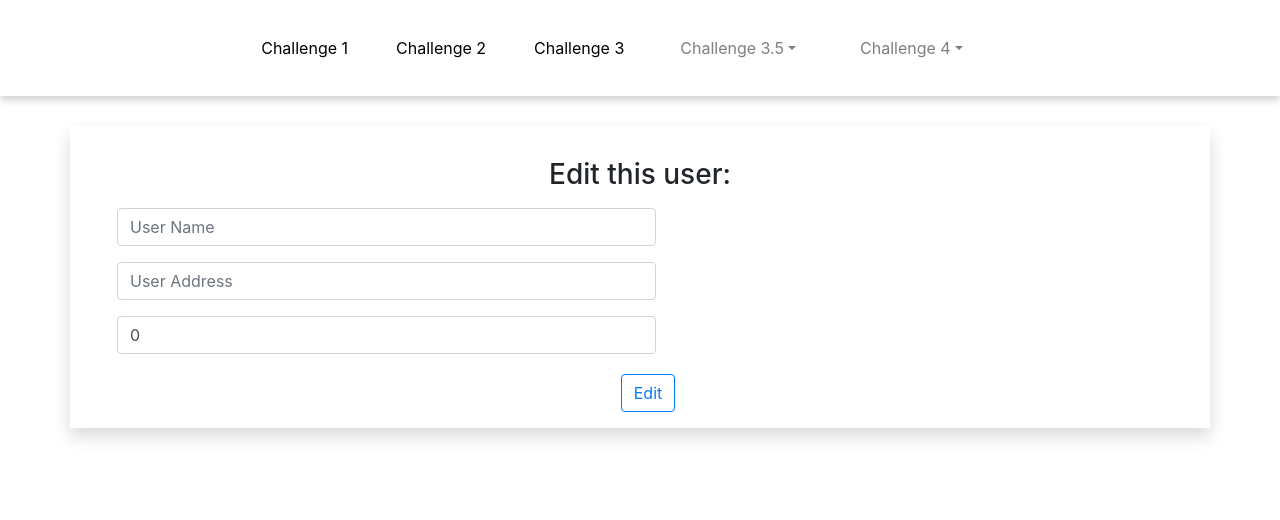
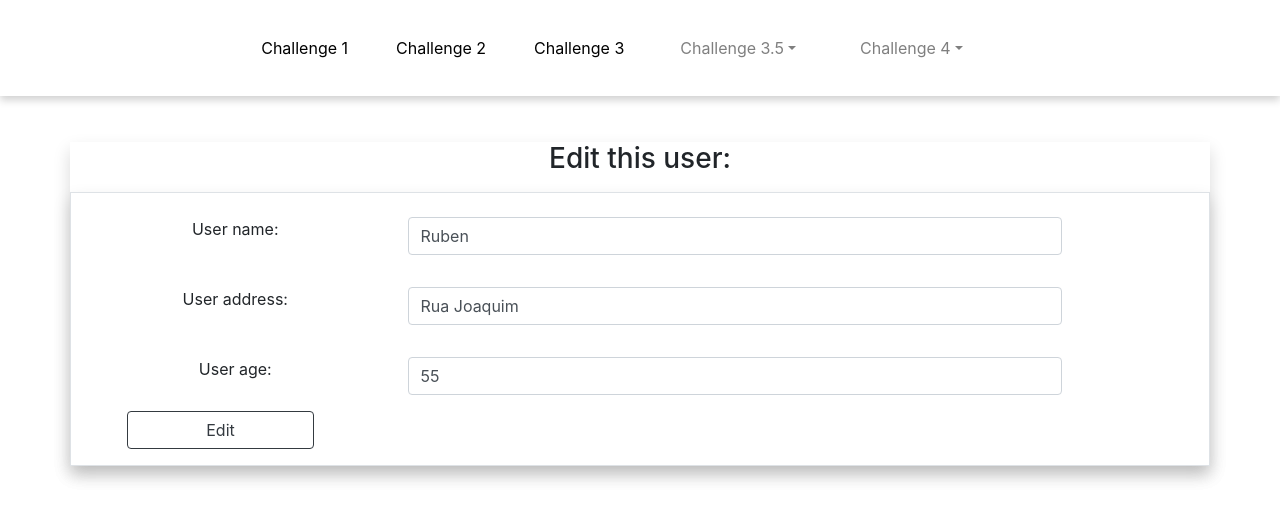
Before and after one commit to tunes94/react_scaffold, a React (Create React App) app: page /challenge4/user/1/edit in a window 1280 px wide. Shown: the top 520 px of the page. Built offline with nearby package versions, Linux system fonts and the light colour scheme.

Commit message:
exercicio 4 CRUD feito

```diff
--- a/src/screens/Challenge4/editUser.tsx
+++ b/src/screens/Challenge4/editUser.tsx
@@ -8,12 +8,19 @@ export interface EditUserProps {
   match?: any;
   history: any;
   users: User[];
+  editUser?: (
+    user_name: string,
+    address: string,
+    age: number,
+    user_id: number
+  ) => void;
 }
 
 export interface InternalState {
   user_name: string;
   address: string;
   age: number;
+  user_id: number;
 }
 
 class EditUser extends React.Component<EditUserProps, InternalState> {
@@ -22,7 +29,8 @@ class EditUser extends React.Component<EditUserProps, InternalState> {
     this.state = {
       user_name: "",
       address: "",
-      age: 0
+      age: 0,
+      user_id: 0
     };
   }
 
@@ -39,7 +47,8 @@ class EditUser extends React.Component<EditUserProps, InternalState> {
       this.setState({
         user_name: filteredUser.user_name,
         address: filteredUser.address,
-        age: filteredUser.age
+        age: filteredUser.age,
+        user_id: idSelected
       });
     }
   }
@@ -52,48 +61,66 @@ class EditUser extends React.Component<EditUserProps, InternalState> {
   };
 
   render(): JSX.Element {
-    const { user_name, address, age } = this.state;
+    const { user_name, address, age, user_id } = this.state;
+    const { editUser, history } = this.props;
     return (
       <div className="container shadow">
-        <div className="form-group p-3">
         <h3 className="m-3">Edit this user:</h3>
-
+        <div className="form-group">
+          <div className="row border p-2 shadow">
+            <label className="col-3 m-3">User name:</label>
             <input
               name="user_name"
               value={user_name}
               onChange={this.handleChange}
               type="text"
-            className="form-control col-6 m-3"
+              className="form-control col-7 m-3"
               aria-describedby="helpId"
               placeholder="User Name"
             ></input>
 
+            <label className="col-3 m-3">User address:</label>
             <input
               name="address"
               value={address}
               onChange={this.handleChange}
               type="text"
-            className="form-control col-6 m-3"
+              className="form-control col-7 m-3"
               aria-describedby="helpId"
               placeholder="User Address"
             ></input>
-
+            <label className="col-3 m-3">User age:</label>
             <input
               name="age"
               value={age}
               onChange={this.handleChange}
               type="number"
-            className="form-control col-6 m-3"
+              className="form-control col-7 m-3"
               aria-describedby="helpId"
               placeholder="User Age"
             ></input>
 
             <button
-            //   onClick={this.editUser}
-            className="btn btn-outline-primary ml-3 mt-1 "
+              onClick={(): void => {
+                try {
+                  editUser &&
+                    editUser(
+                      user_name as string,
+                      address as string,
+                      age as number,
+                      user_id as number
+                    );
+                  history.goBack();
+                } catch {
+                  alert("Error!");
+                }
+              }}
+              type="button"
+              className="btn btn-outline-dark col-2 ml-5 mb-2"
             >
               Edit
             </button>
+          </div>
         </div>
       </div>
     );
--- a/src/store/Challenge4/action.tsx
+++ b/src/store/Challenge4/action.tsx
@@ -14,7 +14,7 @@ export const editUser = (
   return action(Actions.EDIT_USER, { user_name, address, age, user_id });
 };
 
-// export const editUser = (user: User) => {
+// export const editUser44 = (user: User) => {
 //   return action(Actions.EDIT_USER, { user });
 // };
 
--- a/src/store/Challenge4/reducer.tsx
+++ b/src/store/Challenge4/reducer.tsx
@@ -12,7 +12,14 @@ interface initiaLStateInteface {
 }
 
 const INITIAL_STATE: initiaLStateInteface = {
-  users: []
+  users: [
+    {
+      user_name: "Ruben",
+      address: "Rua Joaquim",
+      age: 55,
+      user_id: 1
+    }
+  ]
 };
 
 export default function challenge4Reducer(state = INITIAL_STATE, action: any) {
@@ -31,6 +38,7 @@ export default function challenge4Reducer(state = INITIAL_STATE, action: any) {
       };
     }
     case Actions.EDIT_USER: {
+      alert("User updated with sucess!");
       let idSelected = action.payload.user_id;
       let newName = action.payload.user_name;
       let newAddress = action.payload.address;
@@ -43,6 +51,7 @@ export default function challenge4Reducer(state = INITIAL_STATE, action: any) {
           user.user_name = newName;
           user.address = newAddress;
           user.age = newAge;
+          user.user_id = idSelected;
         }
         return user;
       });
@@ -59,10 +68,6 @@ export default function challenge4Reducer(state = INITIAL_STATE, action: any) {
       );
       return { users: filteredUsers };
     }
-    case Actions.GET_USERS: {
-      return Object.assign({}, state);
-    }
-
     default:
       return state;
   }
--- a/src/store/Challenge4/types.tsx
+++ b/src/store/Challenge4/types.tsx
@@ -1,6 +1,5 @@
 export enum Actions {
   ADD_USER = "ADD_USER",
   EDIT_USER = "EDIT_USER",
-  DELETE_USER = "DELETE_USER",
-  GET_USERS ="GET_USERS"
+  DELETE_USER = "DELETE_USER"
 }
```
Lines whose indentation alone changed are shown as unchanged.
